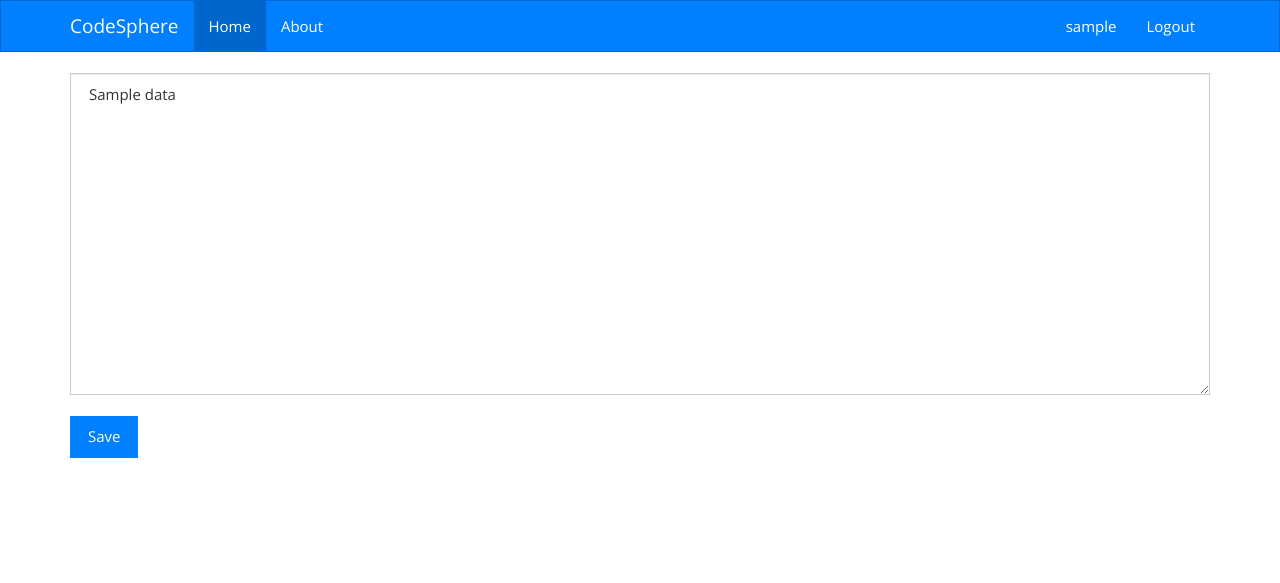
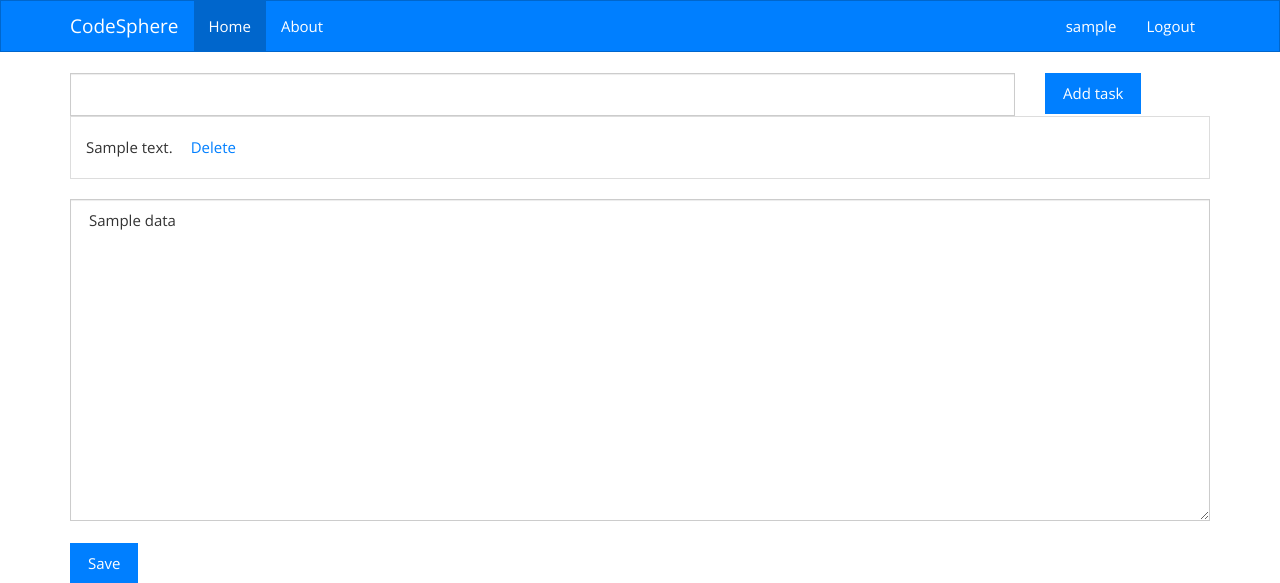
Before and after one commit to tjcsl/codesphere, a Flask app: template project/templates/notes/view.html in a window 1280 px wide. Shown: the top 583 px of the page. Run offline with Flask 2, Linux system fonts and the light colour scheme; the visitor is signed in with stand-in values (Sample User, id 1); tables that the repository leaves empty hold one stand-in row (values such as "Sample post"); the template is opened without the code that fills it: most values are stand-ins (such as "Sample title", 1, 10 or a date in 2020); parts of the project's set-up code (start-up, migrations or seed data) failed here and were passed over.

Commit message:
do not look at this code, actually

```diff
--- a/project/models.py
+++ b/project/models.py
@@ -113,7 +113,7 @@ class WhiteboardNotes(Base):
     data = Column(String(32768), nullable=True)
     tasks = Column(String(32768), nullable=True)
 
-    def __init__(self, project, data="", tasks=""):
+    def __init__(self, project, data="", tasks="[]"):
         self.project = project
         self.data = data
         self.tasks = tasks
--- a/project/routes.py
+++ b/project/routes.py
@@ -25,4 +25,6 @@ add_url_routes((
     ('/u/<user>/projects/<project>/whiteboard/edit/', whiteboard.edit_notes),
     ('/shorten', links.shortener),
     ('/p/<id>', links.resolve),
+    ('/tasks/<int:pid>/task/add/', whiteboard.add_task),
+    ('/tasks/<int:pid>/task/del/', whiteboard.del_task)
 ))
--- a/project/templates/notes/view.html
+++ b/project/templates/notes/view.html
@@ -1,5 +1,27 @@
 {% extends 'navbar.html' %}
 {% block content %}
+    <form action="/tasks/{{ hueid }}/task/add/" method="POST">
+        <div class="row">
+            <div class="col-sm-10">
+                <input type="text" name="task" class="form-control" />
+            </div>
+            <div class="col-sm-2">
+                <input type="submit" value="Add task" class="btn btn-primary"/>
+            </div>
+        </div>
+    </form>
+    <ul class="list-group" id="asdfqwerty">
+        {% for i in notes %}
+            <li class="list-group-item"><table><tr><td>{{ i }}</td>
+                <td>
+                    <form action="/tasks/{{ hueid }}/task/del/", method="POST">
+                        <input type="hidden" name="task" value="{{ i }}" />
+                        <input type="submit" class="btn btn-link" value="Delete" />
+                    </form>
+                </td></tr></table>
+            </li>
+        {% endfor %}
+    </ul>
     <form action="{{ url_for('edit_notes', user=user, project=project) }}" method="POST">
         <textarea rows="14" name="data" class="form-control" style="width:100%;">{{ thing.data }}</textarea><br />
         <input type="submit" class="btn btn-primary" value=Save />
--- a/project/views/bugs.py
+++ b/project/views/bugs.py
@@ -1,7 +1,7 @@
 from flask import render_template, request, session
 from ..models import Bug, Project, User
 from ..database import db_session
-from project.utils.auth import login_required
+from ..utils.auth import login_required
 #from project.utils.privs import get_user_priv
 
 def browse(user, project):
```
Also changed, not shown: project/views/whiteboard.py (+23 -2 lines).
